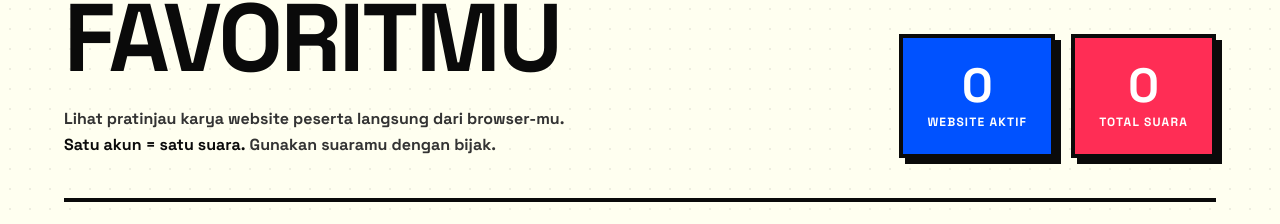
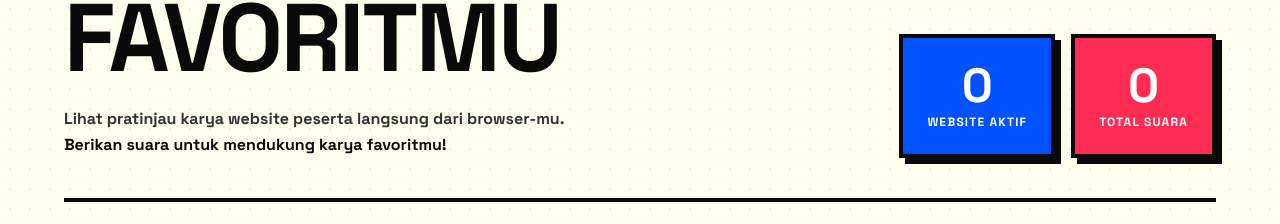
Before and after one commit to Reyqal/orion-vote, a Next.js app: page / in a window 1280 px wide. Shown: the part 421-645 px from the top of the page. Built offline with nearby package versions, Linux system fonts and the light colour scheme; no server answers; the database is empty.

Commit message:
fiks redaksi

```diff
--- a/src/app/page.tsx
+++ b/src/app/page.tsx
@@ -132,7 +132,7 @@ export default function HomePage() {
 
               <p className="text-base font-bold text-text-muted max-w-lg leading-relaxed">
                 Lihat pratinjau karya website peserta langsung dari browser-mu.<br />
-                <strong className="text-text">Satu akun = satu suara.</strong> Gunakan suaramu dengan bijak.
+                <strong className="text-text">Berikan suara untuk mendukung karya favoritmu!</strong>
               </p>
             </div>
 
```
